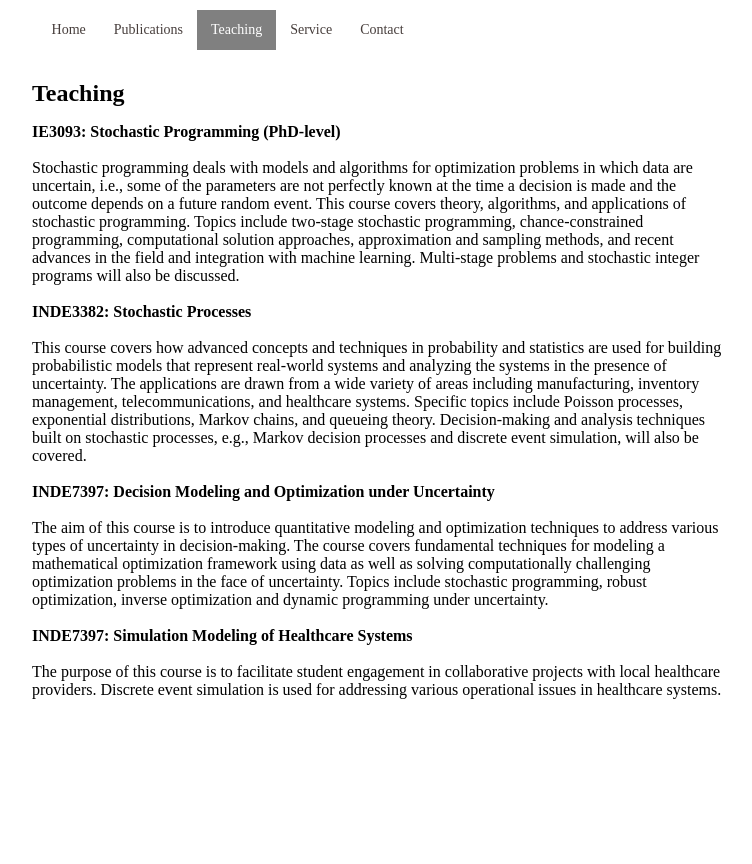
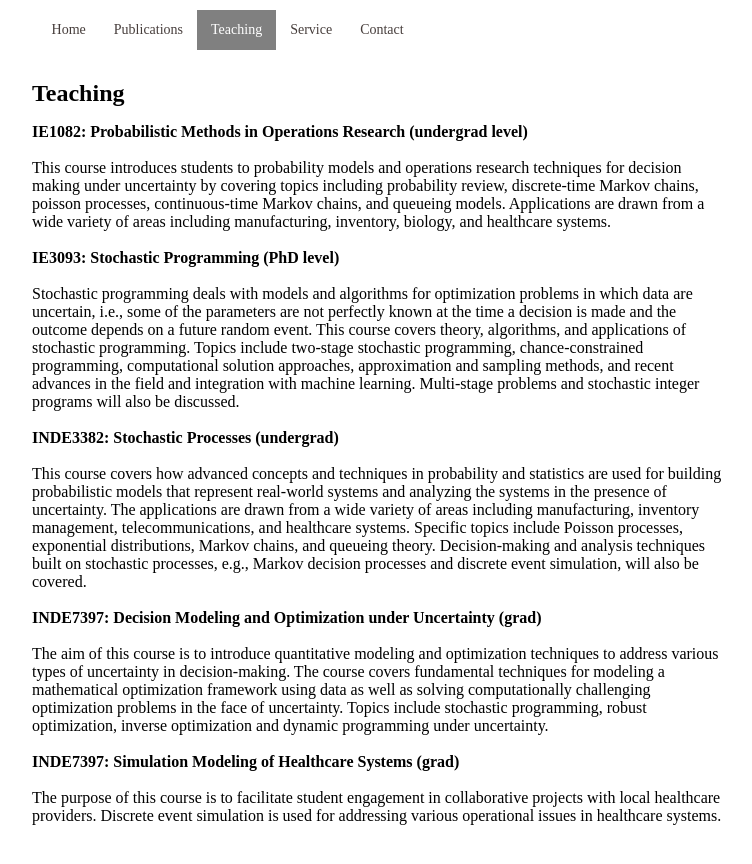
Before and after one commit to tal162/tal162.github.io, a plain HTML site: page teaching.html in a window 1280 px wide. Shown: the whole page, without its empty margins (212-964 px from the left). Before the commit the page ends 800 px from the top, so only its background shows below. Drawn offline with Linux system fonts and the light colour scheme; a web font is replaced by a local one.

Commit message:
more updates

```diff
--- a/teaching.html
+++ b/teaching.html
@@ -25,20 +25,25 @@
 
       <p>
 
-      <b>IE3093: Stochastic Programming (PhD-level)</b> <br><br>
+      <b>IE1082: Probabilistic Methods in Operations Research (undergrad level)</b> <br><br>
+
+      This course introduces students to probability models and operations research techniques for decision making under uncertainty by covering topics including probability review, discrete-time Markov chains, poisson processes, continuous-time Markov chains, and queueing models. Applications are drawn from a wide variety of areas including manufacturing, inventory, biology, and healthcare systems.<br><br>
+
+
+      <b>IE3093: Stochastic Programming (PhD level)</b> <br><br>
 
       Stochastic programming deals with models and algorithms for optimization problems in which data are uncertain, i.e., some of the parameters are not perfectly known at the time a decision is made and the outcome depends on a future random event. This course covers theory, algorithms, and applications of stochastic programming. Topics include two-stage stochastic programming, chance-constrained programming, computational solution approaches, approximation and sampling methods, and recent advances in the field and integration with machine learning. Multi-stage problems and stochastic integer programs will also be discussed.<br><br>
 
-      <b>INDE3382: Stochastic Processes</b> <br><br>
+      <b>INDE3382: Stochastic Processes (undergrad)</b> <br><br>
 
       This course covers how advanced concepts and techniques in probability and statistics are used for building probabilistic models that represent real-world systems and analyzing the systems in the presence of uncertainty. The applications are drawn from a wide variety of areas including manufacturing, inventory management, telecommunications, and healthcare systems. Specific topics include Poisson processes, exponential distributions, Markov chains, and queueing theory. Decision-making and analysis techniques built on stochastic processes, e.g., Markov decision processes and discrete event simulation, will also be covered.<br><br>
 
-      <b>INDE7397: Decision Modeling and Optimization under Uncertainty</b> <br><br>
+      <b>INDE7397: Decision Modeling and Optimization under Uncertainty (grad)</b> <br><br>
 
       <!-- A wide variety of real life decision-making problems involve uncertainty, which may arise from noisy and incomplete data, measurement errors, and inconsistent human behavior.  -->
       The aim of this course is to introduce quantitative modeling and optimization techniques to address various types of uncertainty in decision-making. The course covers fundamental techniques for modeling a mathematical optimization framework using data as well as solving computationally challenging optimization problems in the face of uncertainty. Topics include stochastic programming, robust optimization, inverse optimization and dynamic programming under uncertainty. <br><br>
       <!-- The theory will be motivated through real-world problems in various domains such as healthcare, energy, and production planning. -->
-      <b>INDE7397: Simulation Modeling of Healthcare Systems</b> <br><br>
+      <b>INDE7397: Simulation Modeling of Healthcare Systems (grad)</b> <br><br>
       The purpose of this course is to facilitate student engagement in collaborative projects with local healthcare providers. Discrete event simulation is used for addressing various operational issues in healthcare systems.
 
      </p>
```
Also changed, not shown: service.html (+5 -0 lines).
